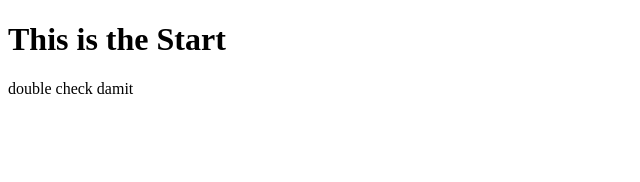
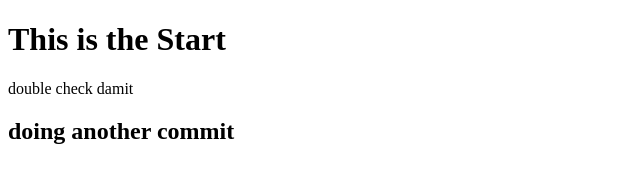
Before and after one commit to sheldonjpowell/kekamuas-86_third_repo, a plain HTML site: page Index2.html in a window 1280 px wide. Shown: the whole page, without its empty margins (0-640 px from the left). Drawn offline with Linux system fonts and the light colour scheme.

Commit message:
another one

```diff
--- a/Index2.html
+++ b/Index2.html
@@ -9,5 +9,6 @@
 <body>
     <h1>This is the Start</h1>
     <p>double check damit</p>
+    <h2>doing another commit</h2>
 </body>
 </html>
```
